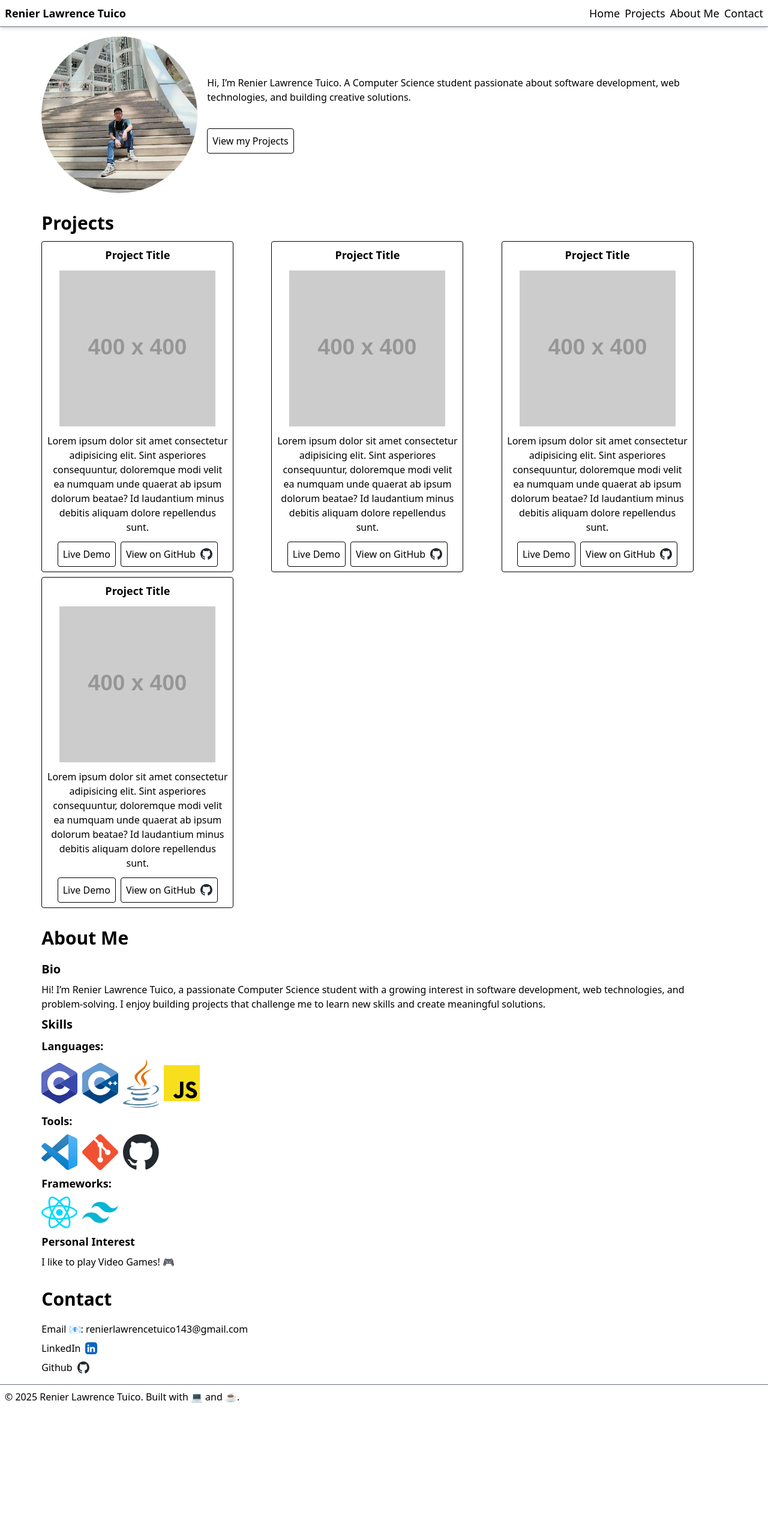
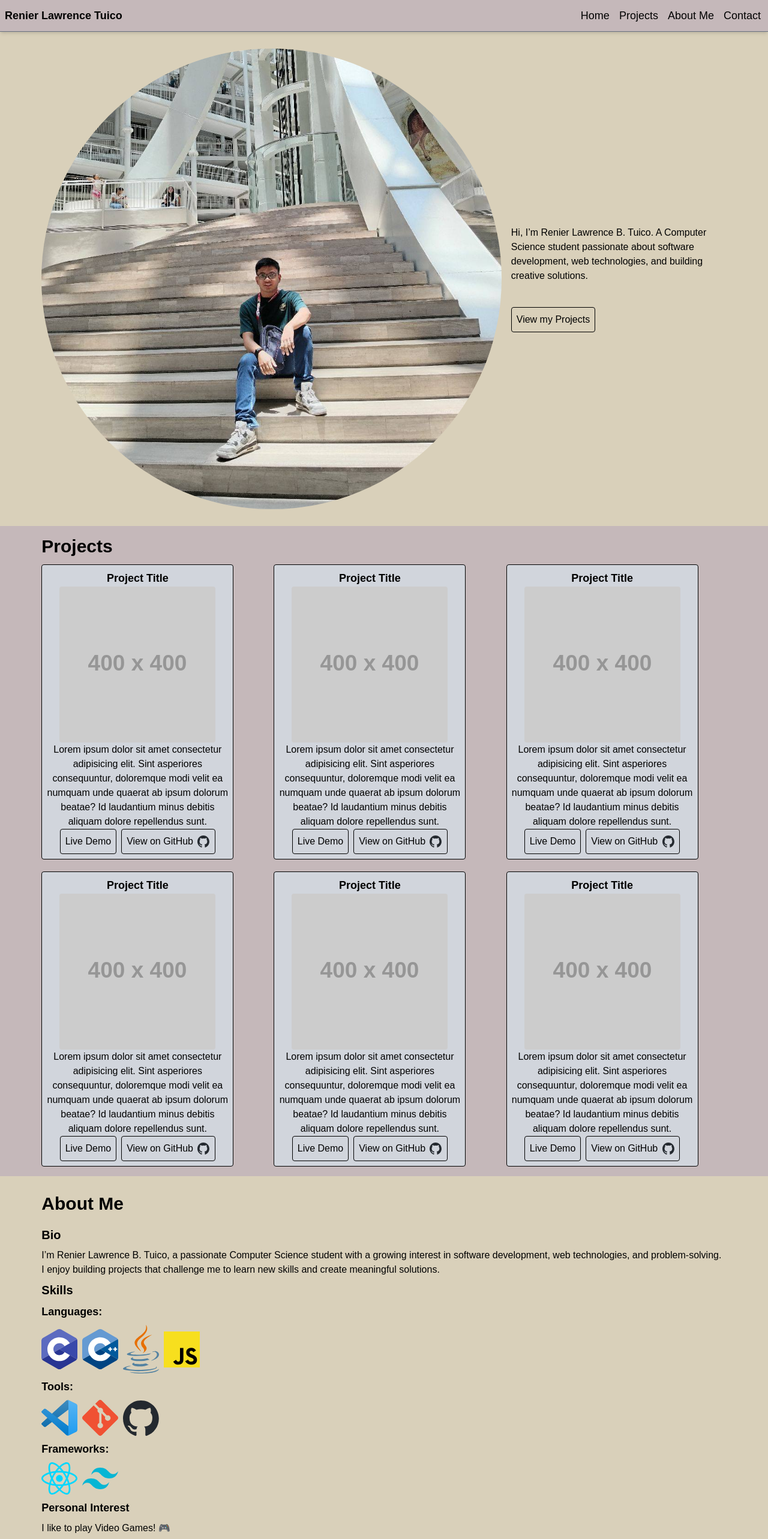
Before and after one commit to Lance-pixel-dot/my-website, a React (Vite) app: page / in a window 1280 px wide. Shown: the top 2566 px of the page at 60% size. Before the commit the page ends 2349 px from the top, so only its background shows below. Built offline with nearby package versions, Linux system fonts and the light colour scheme.

Commit message:
Add more styles, transitions and animations

```diff
--- a/package.json
+++ b/package.json
@@ -11,6 +11,7 @@
   },
   "dependencies": {
     "@tailwindcss/vite": "^4.1.10",
+    "aos": "^2.3.4",
     "react": "^19.1.0",
     "react-dom": "^19.1.0",
     "tailwindcss": "^4.1.10"
--- a/src/AboutMe.jsx
+++ b/src/AboutMe.jsx
@@ -11,31 +11,31 @@ import tailWind from "./assets/tailwind-css-icon.svg"
 function AboutMe(){
     return(
         <>
-            <section className="p-4 flex flex-col gap-2 w-11/12 place-self-center">
-                <h2 className="font-semibold text-3xl mb-3">About Me</h2>
-                <h3 className="font-semibold text-xl">Bio</h3>
-                <p>Hi! I’m Renier Lawrence Tuico, a passionate Computer Science student with a growing interest in software development, web technologies, and problem-solving. I enjoy building projects that challenge me to learn new skills and create meaningful solutions.</p>
-                <h3 className="font-semibold text-xl">Skills</h3>
-                <span className="font-semibold text-lg">Languages: </span>
+            <section className="p-4 flex flex-col gap-2 w-11/12 place-self-center mb-3">
+                <h2 className="font-semibold text-3xl mb-3" data-aos="fade-up">About Me</h2>
+                <h3 className="font-semibold text-xl" data-aos="fade-up">Bio</h3>
+                <p data-aos="fade-up" data-aos-delay="250">I’m Renier Lawrence B. Tuico, a passionate Computer Science student with a growing interest in software development, web technologies, and problem-solving. I enjoy building projects that challenge me to learn new skills and create meaningful solutions.</p>
+                <h3 className="font-semibold text-xl" data-aos="fade-up">Skills</h3>
+                <span className="font-semibold text-lg" data-aos="fade-up">Languages: </span>
                 <ul className="flex gap-2 items-center">
-                    <li><img src={c} alt="C" className="w-15"/></li>
-                    <li><img src={cPlusPlus} alt="C++" className="w-15"/></li>
-                    <li><img src={java} alt="Java" className="w-15"/></li>
-                    <li><img src={javaScript} alt="Javascript" className="w-15"/></li>
+                    <li><img src={c} alt="C" className="w-15 transition-transform duration-300 hover:scale-105" data-aos="fade-right"/></li>
+                    <li><img src={cPlusPlus} alt="C++" className="w-15 transition-transform duration-300 hover:scale-105" data-aos="fade-right"/></li>
+                    <li><img src={java} alt="Java" className="w-15 transition-transform duration-300 hover:scale-105" data-aos="fade-right"/></li>
+                    <li><img src={javaScript} alt="Javascript" className="w-15 transition-transform duration-300 hover:scale-105" data-aos="fade-right"/></li>
                 </ul>
-                <span className="font-semibold text-lg">Tools: </span>
+                <span className="font-semibold text-lg" data-aos="fade-up">Tools: </span>
                 <ul className="flex items-center gap-2">
-                    <li><img src={vsCode} alt="VScode" className="w-15"/></li>
-                    <li><img src={git} alt="Git" className="w-15"/></li>
-                    <li><img src={github} alt="Github" className="w-15"/></li>
+                    <li><img src={vsCode} alt="VScode" className="w-15 transition-transform duration-300 hover:scale-105" data-aos="fade-right"/></li>
+                    <li><img src={git} alt="Git" className="w-15 transition-transform duration-300 hover:scale-105" data-aos="fade-right"/></li>
+                    <li><img src={github} alt="Github" className="w-15 transition-transform duration-300 hover:scale-105" data-aos="fade-right"/></li>
                 </ul>
-                <span className="font-semibold text-lg">Frameworks: </span>
+                <span className="font-semibold text-lg" data-aos="fade-up">Frameworks: </span>
                 <ul className="flex items-center gap-2">
-                    <li><img src={react} alt="React" className="w-15"/></li>
-                    <li><img src={tailWind} alt="Tailwind CSS" className="w-15"/></li>
+                    <li><img src={react} alt="React" className="w-15 transition-transform duration-300 hover:scale-105" data-aos="fade-right"/></li>
+                    <li><img src={tailWind} alt="Tailwind CSS" className="w-15 transition-transform duration-300 hover:scale-105" data-aos="fade-right"/></li>
                 </ul>
-                <h3 className="font-semibold text-lg">Personal Interest</h3>
-                <p>I like to play Video Games! 🎮</p>
+                <h3 className="font-semibold text-lg" data-aos="fade-up">Personal Interest</h3>
+                <p data-aos="fade-up">I like to play Video Games! 🎮</p>
             </section>
         </>
     );
--- a/src/App.jsx
+++ b/src/App.jsx
@@ -4,7 +4,18 @@ import ProjectsSection from "./ProjectsSection";
 import AboutMe from "./AboutMe";
 import Contact from "./Contact";
 import Footer from "./Footer.";
+import React, { useEffect } from 'react';
+import AOS from 'aos';
+import 'aos/dist/aos.css'; // Import AOS styles
+
 function App() {
+
+  useEffect(() => {
+    AOS.init({
+      duration: 1000, // animation duration in ms
+      once: true,     // whether animation should happen only once
+    });
+  }, []);
 
   return (
     <>
--- a/src/Card.jsx
+++ b/src/Card.jsx
@@ -3,13 +3,13 @@ import gitHubIcon from "./assets/github-mark.svg"
 function Card(){
     return(
         <>
-            <section className="flex flex-col w-80 p-2 text-center gap-3 border rounded">
+            <section className="flex flex-col w-80 p-2 text-center border rounded bg-gray-300 transition-transform duration-300 hover:scale-105 hover:shadow-lg" data-aos="fade-up">
                 <h2 className="font-semibold text-lg">Project Title</h2>
-                <img src="https://placehold.co/400" alt="Project Thumbnail" className="w-65 place-self-center" />
+                <img src="https://placehold.co/400" alt="Project Thumbnail" className="w-65 place-self-center rounded" />
                 <p>Lorem ipsum dolor sit amet consectetur adipisicing elit. Sint asperiores consequuntur, doloremque modi velit ea numquam unde quaerat ab ipsum dolorum beatae? Id laudantium minus debitis aliquam dolore repellendus sunt.</p>
                 <section className="flex gap-2 justify-center ">
-                    <button className="border rounded p-2">Live Demo</button>
-                    <button className="border rounded p-2 flex items-center gap-2">View on GitHub <img src={gitHubIcon} alt="GitHub Icon" className="w-5 inline-block"/></button>
+                    <button className="border rounded p-2 hover:bg-blue-400 hover:text-white">Live Demo</button>
+                    <button className="border rounded p-2 flex items-center gap-2 hover:bg-green-400 hover:text-white">View on GitHub <img src={gitHubIcon} alt="GitHub Icon" className="w-5 inline-block"/></button>
                 </section>
             </section>
         </>
--- a/src/Contact.jsx
+++ b/src/Contact.jsx
@@ -4,11 +4,13 @@ import linkedIn from "./assets/linkedin-app-icon.svg"
 function Contact(){
     return(
         <>
-            <section className="p-4 flex flex-col gap-2 w-11/12 place-self-center">
-                <h2 className="font-semibold text-3xl mb-3">Contact</h2>
-                <p>Email 📧: renierlawrencetuico143@gmail.com</p>
-                <a className="flex items-center gap-2">LinkedIn <img src={linkedIn} alt="LinkedIn Logo" className="w-5"/></a>
-                <a className="flex items-center gap-2">Github <img src={github} alt="GitHub Logo" className="w-5"/></a>
+            <section className="bg-[#C5B8BA]">
+                <section className="p-4 flex flex-col gap-2 w-11/12 place-self-center" data-aos="fade-right">
+                    <h2 className="font-semibold text-3xl mb-3">Contact</h2>
+                    <p>Email 📧: renierlawrencetuico143@gmail.com</p>
+                    <a href="" className="flex items-center gap-2 hover:text-blue-600 w-max">LinkedIn <img src={linkedIn} alt="LinkedIn Logo" className="w-5"/></a>
+                    <a href="" className="flex items-center gap-2 hover:text-blue-600 w-max">Github <img src={github} alt="GitHub Logo" className="w-5"/></a>
+                </section>
             </section>
         </>
     );
--- a/src/Footer..jsx
+++ b/src/Footer..jsx
@@ -1,6 +1,6 @@
 function Footer(){
     return(
-        <footer className="border-t p-2 border-gray-500">
+        <footer className="border-t p-2 border-blue-500 bg-blue-500 text-white">
             <span>© 2025 Renier Lawrence Tuico. Built with 💻 and ☕.</span>
         </footer>
     );
--- a/src/Header.jsx
+++ b/src/Header.jsx
@@ -1,14 +1,14 @@
 function Header(){
     return (
         <>
-            <header className="flex justify-between p-2 border-b border-gray-500 shadow-md text-lg">
+            <header className="flex justify-between p-2 border-b border-gray-500 shadow-md text-lg mb-3 items-center bg-[#C5B8BA]">
                 <h1 className="font-bold">Renier Lawrence Tuico</h1>
                 <nav>
                     <ul className="flex gap-2">
-                        <li><a href="">Home</a></li>
-                        <li><a href="">Projects</a></li>
-                        <li><a href="">About Me</a></li>
-                        <li><a href="">Contact</a></li>
+                        <li><button className="p-1 rounded hover:underline decoration-blue-600">Home</button></li>
+                        <li><button className="p-1 rounded hover:underline decoration-blue-600">Projects</button></li>
+                        <li><button className="p-1 rounded hover:underline decoration-blue-600">About Me</button></li>
+                        <li><button className="p-1 rounded hover:underline decoration-blue-600">Contact</button></li>
                     </ul>
                 </nav>
             </header>
--- a/src/Hero.jsx
+++ b/src/Hero.jsx
@@ -3,11 +3,11 @@ import profilePic1 from "./assets/profile-pic-1.jpg"
 function Hero(){
     return(
         <>
-            <section className="flex p-4 w-11/12 place-self-center">
-                <img src={profilePic1} alt="A really handsome photo of Renier Lawrence Tuico" className="w-65 rounded-full" />
+            <section className="flex p-4 w-11/12 place-self-center mb-3 h-screen">
+                <img src={profilePic1} alt="A really handsome photo of Renier Lawrence Tuico" className="w-300 rounded-full" data-aos="fade-up"/>
                 <section className="flex flex-col self-stretch justify-center ml-4">
-                    <p className="mb-10">Hi, I’m Renier Lawrence Tuico. A Computer Science student passionate about software development, web technologies, and building creative solutions.</p>
-                    <button className="self-start border rounded p-2">View my Projects</button>
+                    <p className="mb-10" data-aos="fade-up" data-aos-delay="200">Hi, I’m Renier Lawrence B. Tuico. A Computer Science student passionate about software development, web technologies, and building creative solutions.</p>
+                    <button className="self-start border rounded p-2 hover:bg-blue-400 hover:text-white" data-aos="fade-up" data-aos-delay="300">View my Projects</button>
                 </section>
             </section>
         </>
--- a/src/ProjectsSection.jsx
+++ b/src/ProjectsSection.jsx
@@ -2,13 +2,17 @@ import Card from "./Card";
 function ProjectsSection(){
     return(
         <>
-           <section className="w-11/12 place-self-center p-4">
-               <h2 className="font-semibold text-3xl mb-3">Projects</h2>
-               <section className="grid grid-cols-3 gap-2">
-                   <Card></Card>
-                   <Card></Card>
-                   <Card></Card>
-                   <Card></Card>
+           <section className="bg-[#C5B8BA]">
+               <section className="w-11/12 place-self-center p-4 mb-3">
+                   <h2 className="font-semibold text-3xl mb-3" data-aos="fade-up">Projects</h2>
+                   <section className="grid grid-cols-3 gap-5">
+                       <Card time={200}></Card>
+                       <Card time={300}></Card>
+                       <Card time={400}></Card>
+                       <Card time={500}></Card>
+                       <Card time={600}></Card>
+                       <Card time={700}></Card>
+                   </section>
                </section>
            </section>
         </>
--- a/src/index.css
+++ b/src/index.css
@@ -3,3 +3,11 @@
 button{
     cursor: pointer;
 }
+
+*{
+    font-family: sans-serif;
+}
+
+body{
+    background-color:#D9D0BA
+}
```
Also changed, not shown: 1 other file (tests, documents, lock files or other folders).
